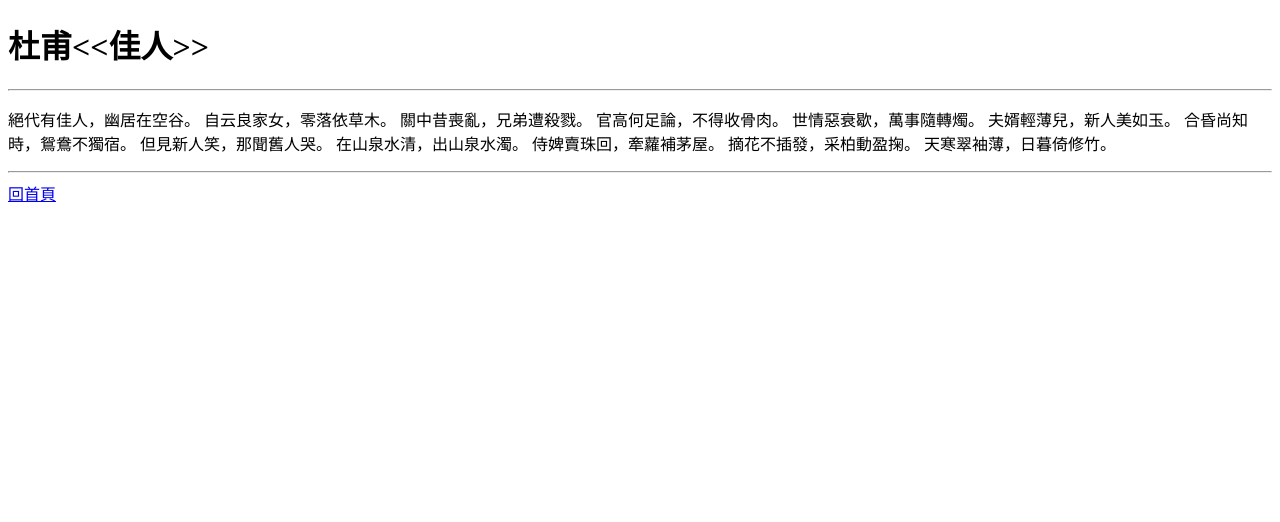
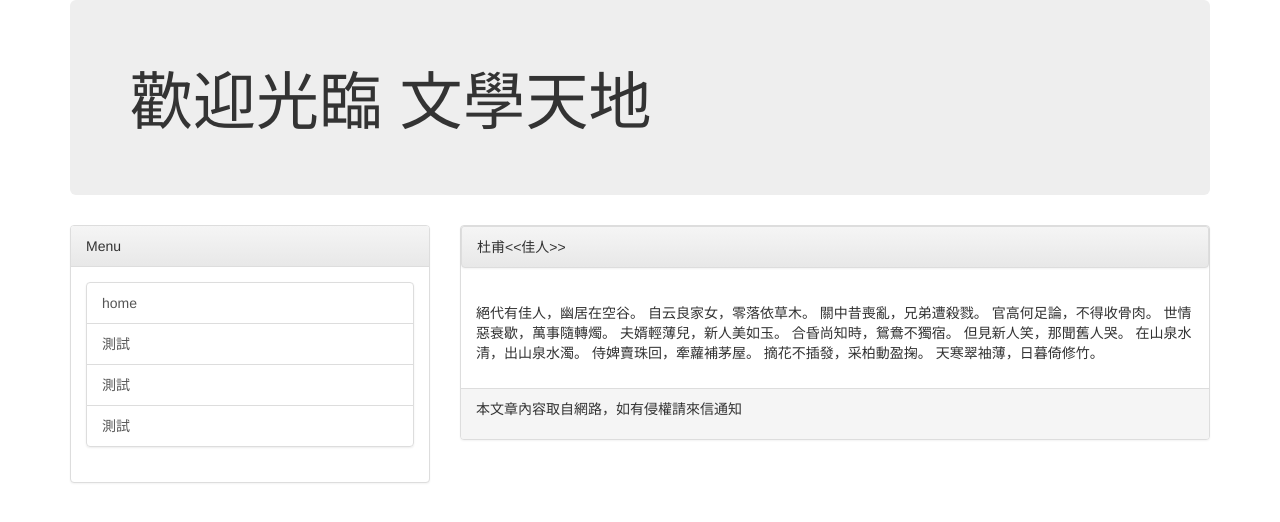
Before and after one commit to lihsianglin/mblog, a Django app: a page that uses templates/post.html in a window 1280 px wide. Shown: the top 522 px of the page. Run offline with Django 3.2, Linux system fonts and the light colour scheme; data comes from the database, SQL or seed files in the repository; some libraries are stand-ins or nearby versions.

Commit message:
'update'

```diff
--- a/mblog/settings.py
+++ b/mblog/settings.py
@@ -119,3 +119,4 @@ USE_TZ = True
 # https://docs.djangoproject.com/en/1.11/howto/static-files/
 
 STATIC_URL = '/static/'
+STATICFILES_DIRS = [os.path.join(BASE_DIR, 'static')]
--- /dev/null
+++ b/templates/base.html
@@ -0,0 +1,54 @@
+<!DOCTYPE html>
+<html>
+	<head>
+		<meta charset="utf-8">
+		<title>{% block title %} {% endblock %}</title>
+		<!-- Latest compiled and minified CSS -->
+		<link rel="stylesheet" href="https://maxcdn.bootstrapcdn.com/bootstrap/3.3.7/css/bootstrap.min.css" integrity="sha384-BVYiiSIFeK1dGmJRAkycuHAHRg32OmUcww7on3RYdg4Va+PmSTsz/K68vbdEjh4u" crossorigin="anonymous">
+
+		<!-- Optional theme -->
+		<link rel="stylesheet" href="https://maxcdn.bootstrapcdn.com/bootstrap/3.3.7/css/bootstrap-theme.min.css" integrity="sha384-rHyoN1iRsVXV4nD0JutlnGaslCJuC7uwjduW9SVrLvRYooPp2bWYgmgJQIXwl/Sp" crossorigin="anonymous">
+
+		<!-- Latest compiled and minified JavaScript -->
+		<script src="https://maxcdn.bootstrapcdn.com/bootstrap/3.3.7/js/bootstrap.min.js" integrity="sha384-Tc5IQib027qvyjSMfHjOMaLkfuWVxZxUPnCJA7l2mCWNIpG9mGCD8wGNIcPD7Txa" crossorigin="anonymous"></script>
+	</head>
+	<body>
+		<div class="container">
+			<div class="jumbotron">
+				{% include 'header.html' %}
+			</div>
+			<div class="row">
+				<div class="col-sm-4 col-md-4">
+					<div class="panel panel-default">
+						<div class="panel-heading">
+							Menu
+						</div>
+						<div class="panel-body">
+							<div class="list-group">
+								<a class="list-group-item" href="/">home</a>
+								<a class="list-group-item" href="">測試</a>
+								<a class="list-group-item" href="">測試</a>
+								<a class="list-group-item" href="">測試</a>
+							</div>
+						</div>
+					</div>
+				</div>
+				<div class="col-sm-8 col-md-8">
+					<div class="panel panel-default">
+						<div class="panel panel-heading">
+							{% block headmessage %} {% endblock %}
+						</div>
+						<div class="panel-body">
+							{% block content %} {% endblock %}
+						</div>
+						<div class="panel-footer">
+							{% include 'footer.html'%}
+						</div>
+					</div>
+				</div>
+			</div>
+		</div>
+
+
+	</body>
+</html>
--- /dev/null
+++ b/templates/footer.html
@@ -0,0 +1,7 @@
+{% block footer %}
+	{% if now %}
+		<p>現在時間：{{ now }}</p>
+	{% else %}
+		<p>本文章內容取自網路，如有侵權請來信通知</p>
+	{% endif %}
+{% endblock%}
--- /dev/null
+++ b/templates/header.html
@@ -0,0 +1 @@
+<h1>歡迎光臨 文學天地</h1>
--- a/templates/post.html
+++ b/templates/post.html
@@ -1,14 +1,6 @@
-<!DOCTYPE html>
-<html>
-	<head>
-		<meta charset="utf-8">
-		<title>{{ post.title }}</title>
-	</head>
-	<body>
-		<h1>{{ post.title }}</h1>
-		<hr>
-		<p> {{ post.body }} </p>
-		<hr>
-		<a href="/">回首頁</a>
-	</body>
-</html>
+{% extends 'base.html' %}
+{% block title %}{{ post.title }}{% endblock %}
+{% block headmessage %}{{ post.title }}{% endblock %}
+{% block content %}
+	<p>{{ post.body }}</p>
+{% endblock %}
```
Also changed, not shown: templates/index.html (+8 -16 lines).
